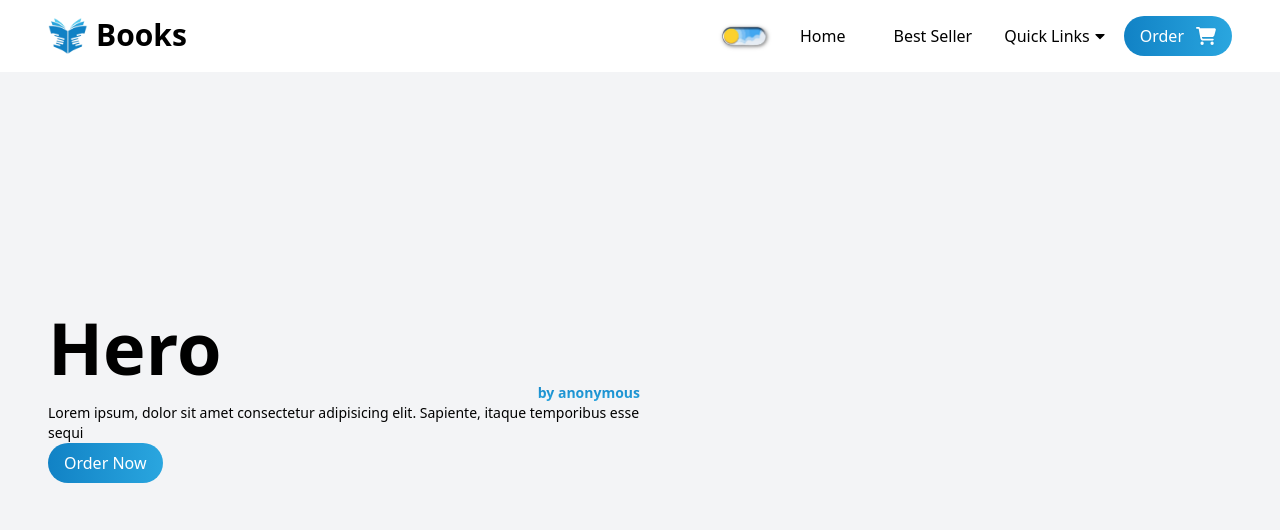
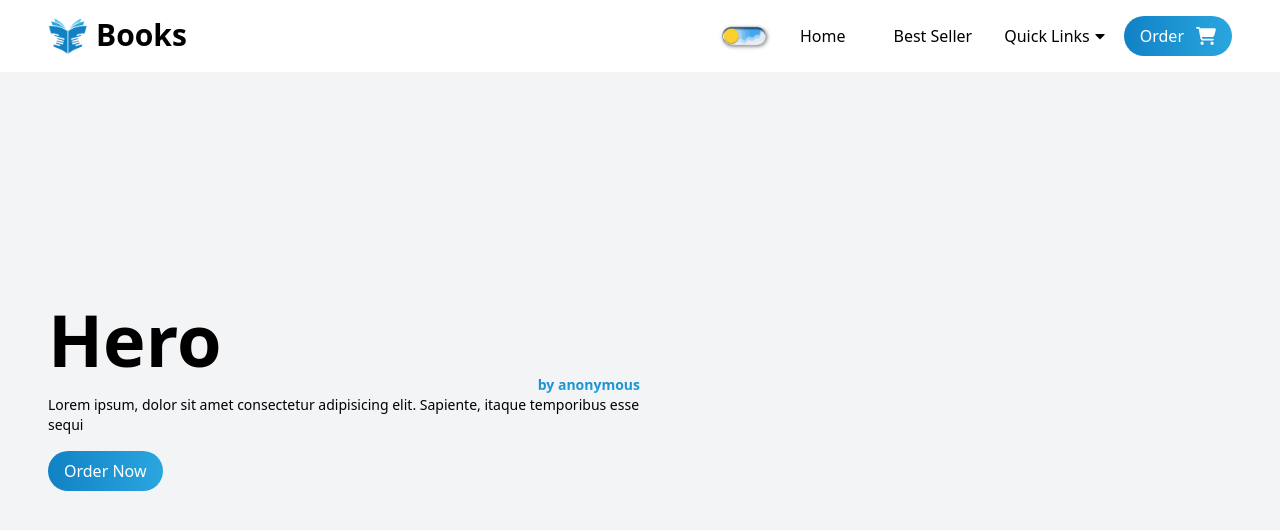
Before and after one commit to wacho91/book-market, a React (Vite) app: page / in a window 1280 px wide. Shown: the top 530 px of the page. Built offline with nearby package versions, Linux system fonts and the light colour scheme.

Commit message:
Button Hero complete

```diff
--- a/src/components/Hero/Hero.jsx
+++ b/src/components/Hero/Hero.jsx
@@ -20,8 +20,8 @@ const Hero = () => {
                     </p>
                     <div>
                         <button
-                            className="bg-gradient-to-r from-primary to-secondary hover:scale-105
-                            duration-200 text-white py-2 px-4 rounded-full"
+                            className="bg-gradient-to-r from-primary to-secondary text-white px-4 py-2 rounded-full
+                            mt-4 hover:scale-105 duration-200"
                         >
                             Order Now
                         </button>
```
